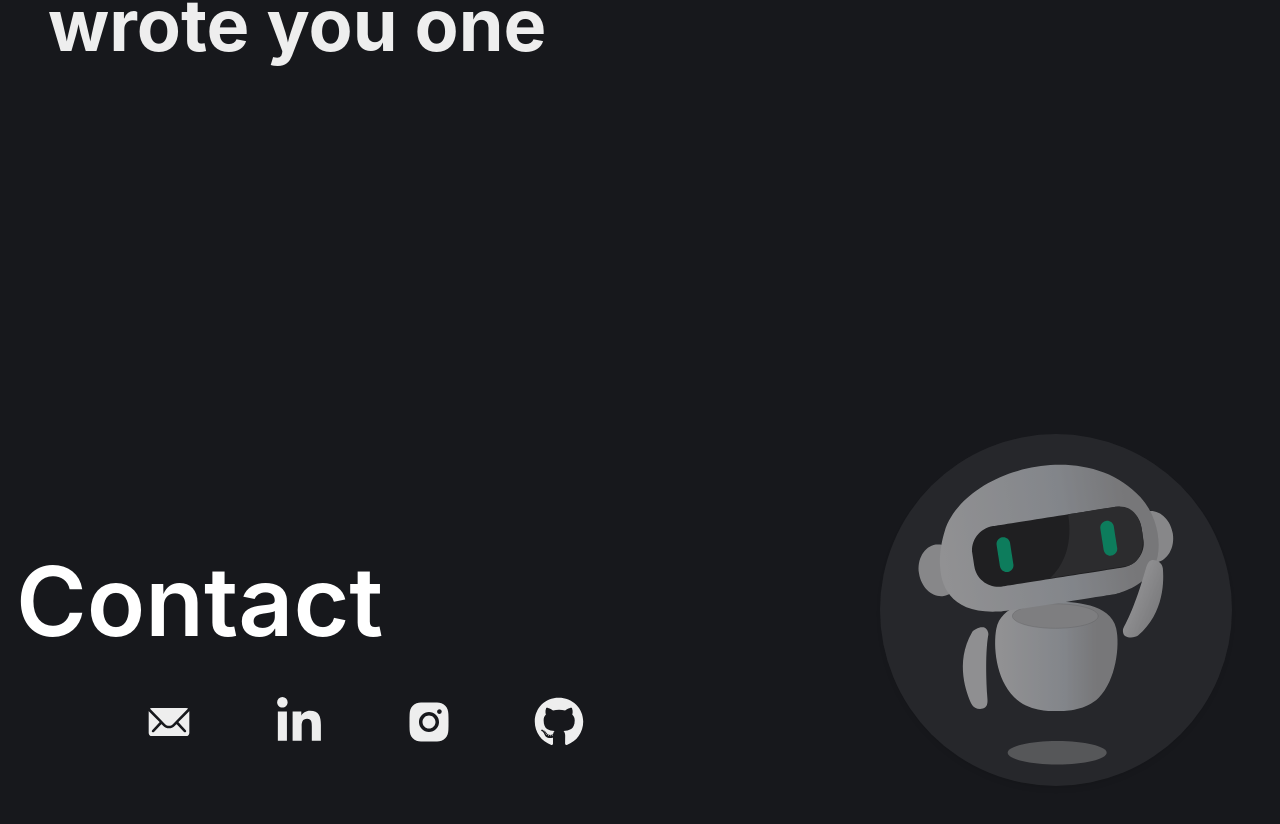
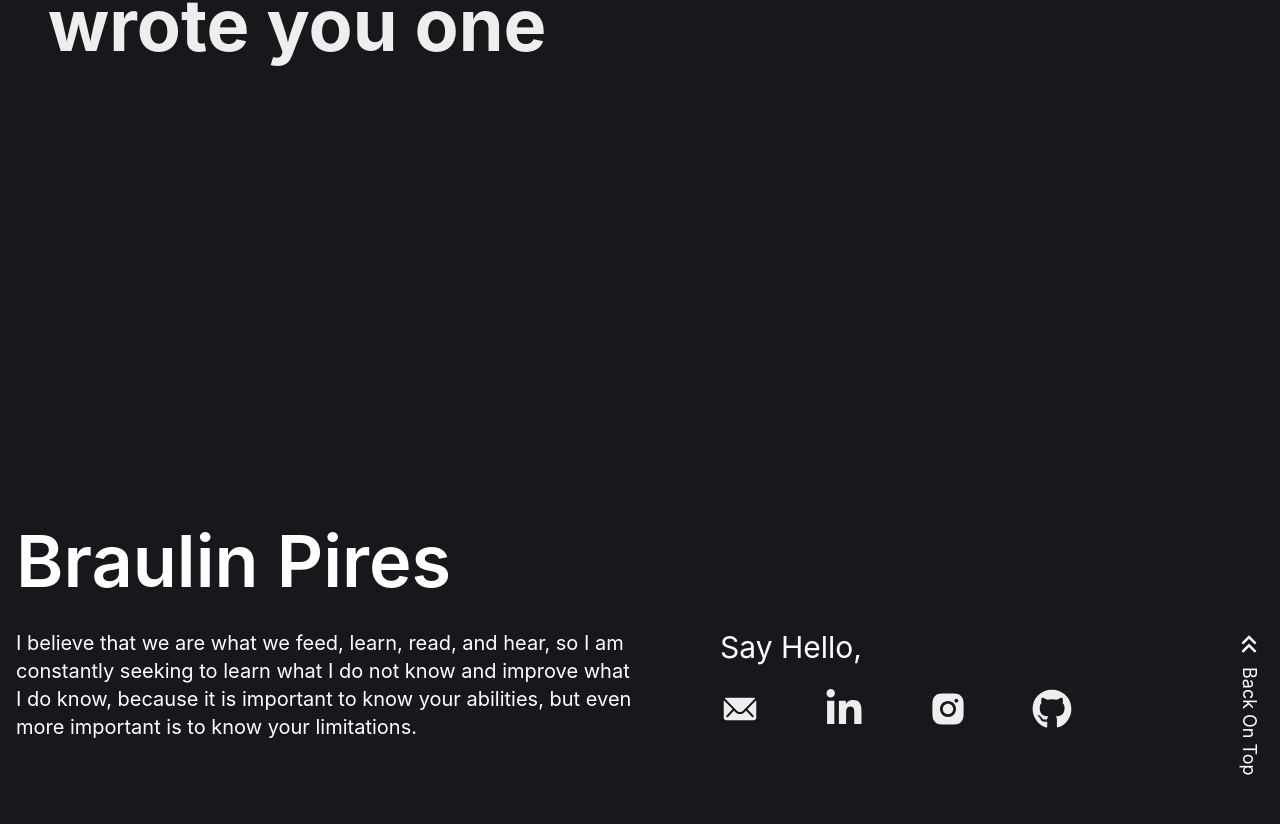
Before and after one commit to Braulin96/portfolio, a React (Create React App) app: page / in a window 1280 px wide. Shown: the part 10876-11700 px from the top of the page. Built offline with nearby package versions, Linux system fonts and the light colour scheme; a web font is replaced by a local one; what tailwindcss-animated would draw is missing.

Commit message:
added back on top using scrool to in Contact section

```diff
--- a/src/components/Contact.js
+++ b/src/components/Contact.js
@@ -1,25 +1,36 @@
 //Note : Components
 import Lottie from "lottie-react";
 import FadeOnScroll from "./shared/FadeOnScroll";
+import { Link, animateScroll as scroll } from "react-scroll";
 //Note : Icons
 import { FaGithub } from "react-icons/fa";
 import { IoIosMail } from "react-icons/io";
 import { FaLinkedinIn } from "react-icons/fa";
 import { AiFillInstagram } from "react-icons/ai";
+import { MdKeyboardDoubleArrowUp } from "react-icons/md";
 //Note: Lottie
 import Robot from "../assets/animation/robot.json";
 
 const Contact = () => {
   return (
     <div id="contact" style={{ height: "100vh", maxHeight: "1000px" }}>
-      <div className="max-w-7xl my-auto h-full flex md:flex-row flex-col items-center mx-auto">
-        <div className="flex flex-col px-4 gap-y-12 w-full pt-20 items-center sm:items-start">
+      <div className="max-w-7xl my-auto h-full flex md:flex-row flex-col items-center mx-auto relative">
+        <div className="flex flex-col px-4 gap-y-8 w-full pt-20">
           <FadeOnScroll data="fade" duration="1000" delay="0">
-            <p className="lg:text-8xl md:text-7xl text-6xl font-semibold text-primary-gray w-full">
-              Contact
+            <p className="lg:text-7xl md:text-6xl text-5xl font-semibold text-primary-gray w-full">
+              Braulin Pires
             </p>
           </FadeOnScroll>
-          <div className="flex sm:gap-x-20 gap-x-10 sm:justify-center lg:ml-32 md:ml-24 sm:ml-12 ml-0">
+          <div className="flex gap-x-20 md:flex-row flex-col gap-y-8">
+            <p className="sm:text-xl text-lg md:w-1/2 w-full">
+              I believe that we are what we feed, learn, read, and hear, so I am
+              constantly seeking to learn what I do not know and improve what I
+              do know, because it is important to know your abilities, but even
+              more important is to know your limitations.
+            </p>
+            <div>
+              <p className="text-3xl"> Say Hello,</p>
+              <div className="flex sm:gap-x-16 gap-x-10 md:justify-center mt-6">
                 <FadeOnScroll data="fade" duration="1000" delay="500">
                   <a
                     href="mailto:braulinpires@hotmail.com"
@@ -28,7 +39,7 @@ const Contact = () => {
                   >
                     <IoIosMail
                       className="translate-y-0 hover:-translate-y-2 transition-all duration-500 ease-in-out"
-                  size={50}
+                      size={40}
                       color="#EEEEEE"
                     />
                   </a>
@@ -42,7 +53,7 @@ const Contact = () => {
                   >
                     <FaLinkedinIn
                       className="translate-y-0 hover:-translate-y-2 transition-all duration-500 ease-in-out"
-                  size={50}
+                      size={40}
                       color="#EEEEEE"
                     />
                   </a>
@@ -56,7 +67,7 @@ const Contact = () => {
                   >
                     <AiFillInstagram
                       className="translate-y-0 hover:-translate-y-2 transition-all duration-500 ease-in-out"
-                  size={50}
+                      size={40}
                       color="#EEEEEE"
                     />
                   </a>
@@ -70,23 +81,50 @@ const Contact = () => {
                   >
                     <FaGithub
                       className="translate-y-0 hover:-translate-y-2 transition-all duration-500 ease-in-out"
-                  size={50}
+                      size={40}
                       color="#EEEEEE"
                     />
                   </a>
                 </FadeOnScroll>
               </div>
             </div>
-        <FadeOnScroll data="fade" duration="1600" delay="1500" offset="400">
+            <button
+              onClick={() => scroll.scrollToTop()}
+              className="ml-auto md:flex flex-col hidden"
+            >
+              <MdKeyboardDoubleArrowUp size={30} />
+              <p
+                style={{ writingMode: "vertical-rl" }}
+                className="text-lg mx-auto mt-2"
+              >
+                Back On Top
+              </p>
+            </button>
+
+            <button
+              onClick={() => scroll.scrollToTop()}
+              className="absolute bottom-6 right-4 ml-auto flex md:hidden"
+            >
+              <p
+                //style={{ writingMode: "vertical-rl" }}
+                className="text-lg mr-1"
+              >
+                Back On Top
+              </p>
+              <MdKeyboardDoubleArrowUp size={30} />
+            </button>
+          </div>
+        </div>
+        {/* <FadeOnScroll data="fade" duration="1600" delay="1500" offset="400">
           <div className="flex my-auto md:mr-12 bg-white  bg-opacity-10 rounded-full p-5 shadow-md md:mx-0 mx-4 md:mt-0 mt-8">
             <Lottie
               className="my-auto opacity-80"
               animationData={Robot}
               loop={true}
-              style={{ maxWidth: "500px"}}
+              style={{ maxWidth: "400px" }}
             />
           </div>
-        </FadeOnScroll>
+        </FadeOnScroll> */}
       </div>
     </div>
   );
```
Lines whose indentation alone changed are shown as unchanged.
